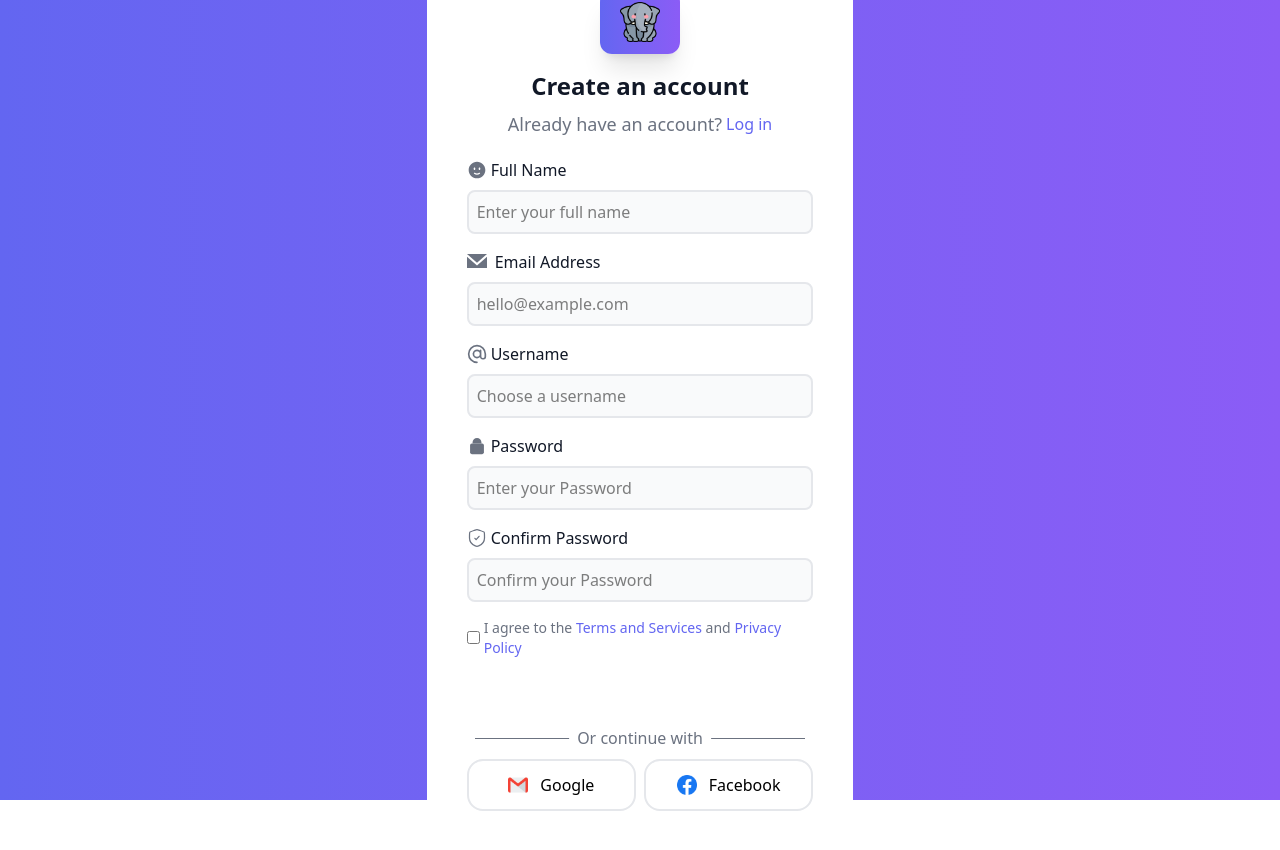
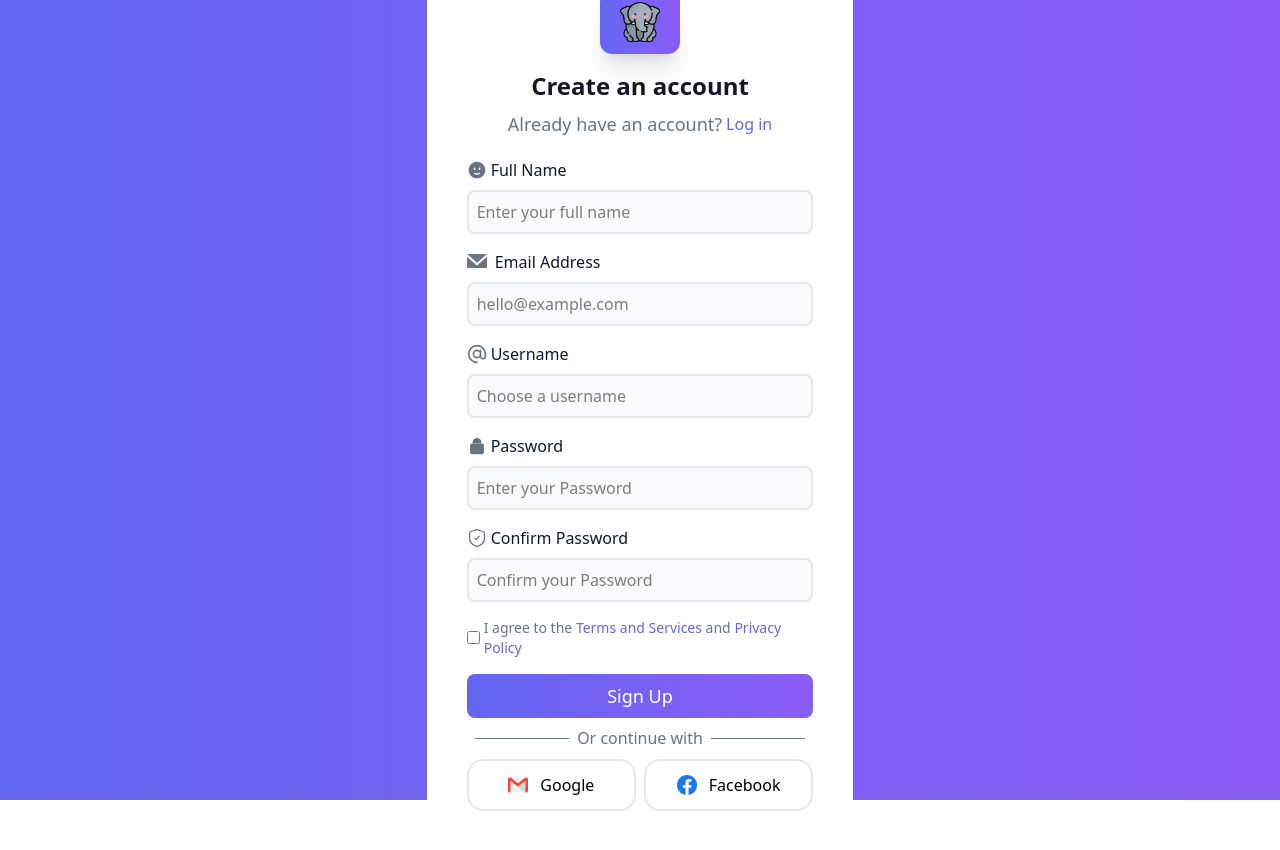
Before and after one commit to MohammedNaderAlGhussin/reactSocialMedia, a React (Vite) app: page / in a window 1280 px wide. Built offline with nearby package versions, Linux system fonts and the light colour scheme.

Commit message:
adding style for primary buttons

```diff
--- a/src/index.css
+++ b/src/index.css
@@ -1,4 +1,12 @@
 @import "tailwindcss";
+
+/*
+      sm: @media (min-width: 640px)
+      md: @media (min-width: 768px)
+      lg: @media (min-width: 1024px)
+      xl: @media (min-width: 1280px)
+      2xl: @media (min-width: 1536px)
+*/
 
 @theme {
   /* Primary Colors */
@@ -17,8 +25,10 @@
   --color-nav-icon: #9ca3af; /* Inactive icons in navigation */
   --color-btn-hv: #4f46e5; /* Button hover states */
 }
+
 @layer components {
-  .linear {
+  .linear,
+  .linear-primary {
     @apply bg-linear-to-r from-primary to-primary-hv;
   }
   .input {
```
